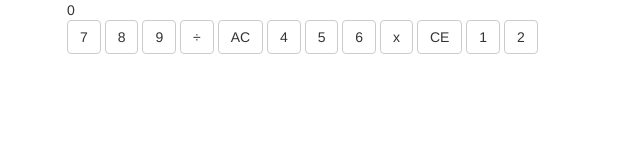
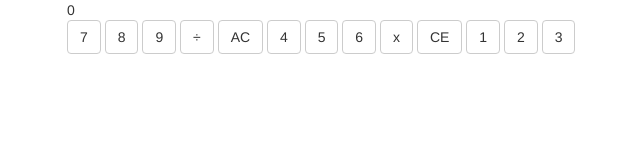
Before and after one commit to Auna-Carpanzano/Calculator, a plain HTML site: page index.html in a window 1280 px wide. Shown: the full height of the page, 3-643 px from the left. Drawn offline with nearby package versions, Linux system fonts and the light colour scheme.

Commit message:
Add button with Bootstrap classes and id of "3"

```diff
--- a/index.html
+++ b/index.html
@@ -22,6 +22,7 @@
     <button id="ce" class="btn btn-default redBtn">CE</button>
     <button id="1" class="btn btn-default">1</button>
     <button id="2" class="btn btn-default">2</button>
+    <button id="3" class="btn btn-default">3</button>
   </div>
   <script src="https://cdnjs.cloudflare.com/ajax/libs/jquery/3.2.1/jquery.min.js"></script>
   <script src="scripts.js"></script>
```
